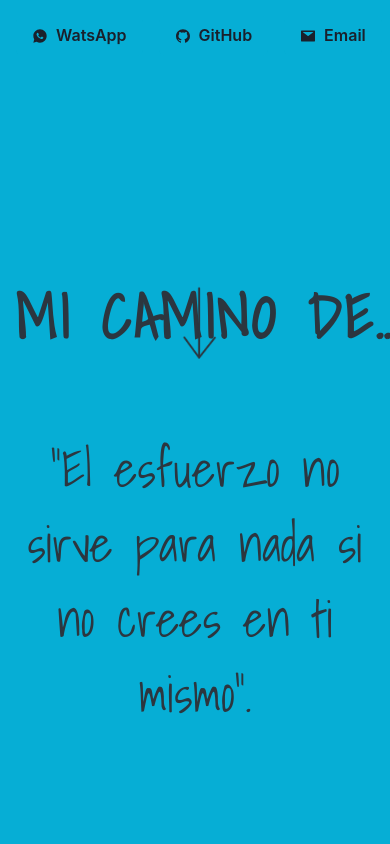
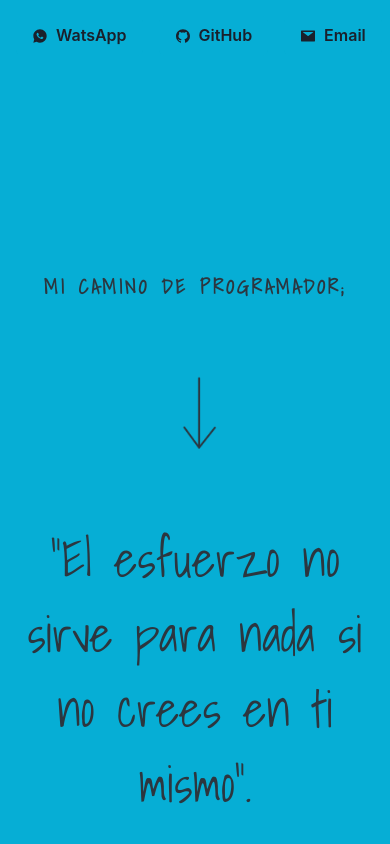
Before and after one commit to Alfred-VJ/project-one, a React (Create React App) app: page / in a window 390 px wide. Shown: the top 844 px of the page. Built offline with nearby package versions, Linux system fonts and the light colour scheme; a web font is replaced by a local one.

Commit message:
commit page-responsive-missing-hemburger-menu

```diff
--- a/src/Components/Home/Home.jsx
+++ b/src/Components/Home/Home.jsx
@@ -19,8 +19,8 @@ const Home = () => {
 
             <Box bg="brand.primary" w="100%" pt={200} pb={300} >
                 <Box >
-                    <Text fontSize="6xl" fontWeight={600} fontFamily='Shadows Into Light' color='brand.letOscur' letterSpacing='3px' noOfLines={1} >MI CAMINO DE PROGRAMADOR;</Text>
-                    <Image w={1000} ml="auto" mr="auto" mt="-150px" src={img} />
+                    <Text fontSize={{md:"6xl", base:"20px"}} fontWeight={600} fontFamily='Shadows Into Light' color='brand.letOscur' letterSpacing='3px' noOfLines={1} >MI CAMINO DE PROGRAMADOR;</Text>
+                    <Image w={1000} ml="auto" mr="auto" mt={{md:"-150px"}} src={img} />
                 </Box>
 
                 <Text fontFamily='Shadows Into Light' color='brand.letOscur' fontSize='50' >"El esfuerzo no sirve para nada si no crees en ti mismo".</Text>
```
